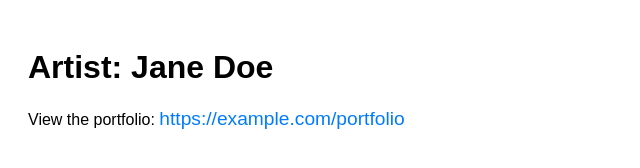
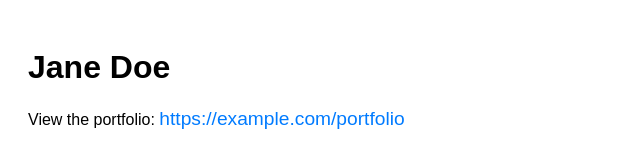
Before and after one commit to laetitia-eskens/laetitia-eskens.github.io, a plain HTML site: page index.html in a window 1280 px wide. Shown: the whole page, without its empty margins (0-640 px from the left). Drawn offline with Linux system fonts and the light colour scheme.

Commit message:
Update index.html

```diff
--- a/index.html
+++ b/index.html
@@ -21,7 +21,7 @@
   </style>
 </head>
 <body>
-  <h1>Artist: Jane Doe</h1>
+  <h1>Jane Doe</h1>
   <p>
     View the portfolio:
     <a href="https://example.com/portfolio" target="_blank">
```
